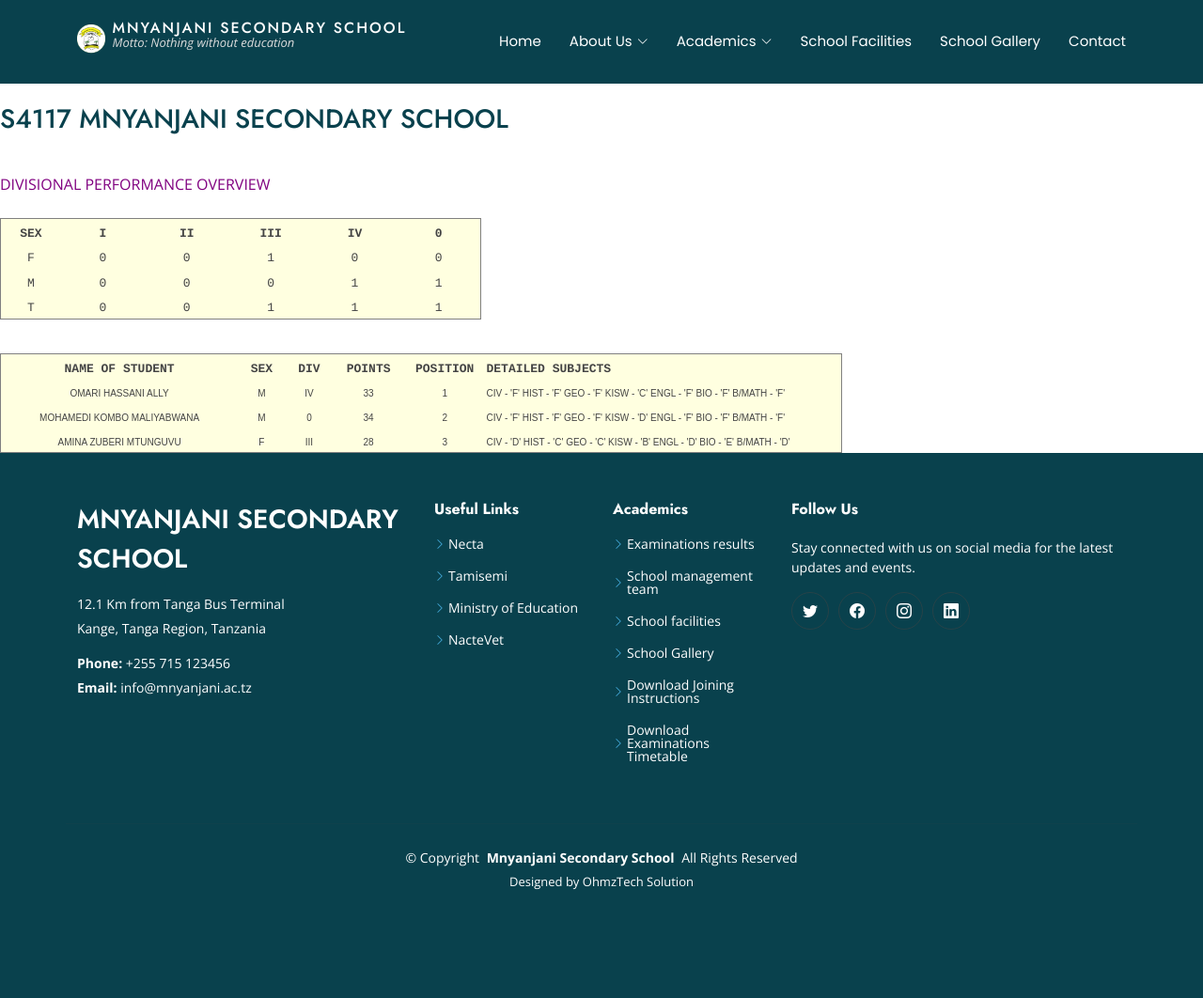
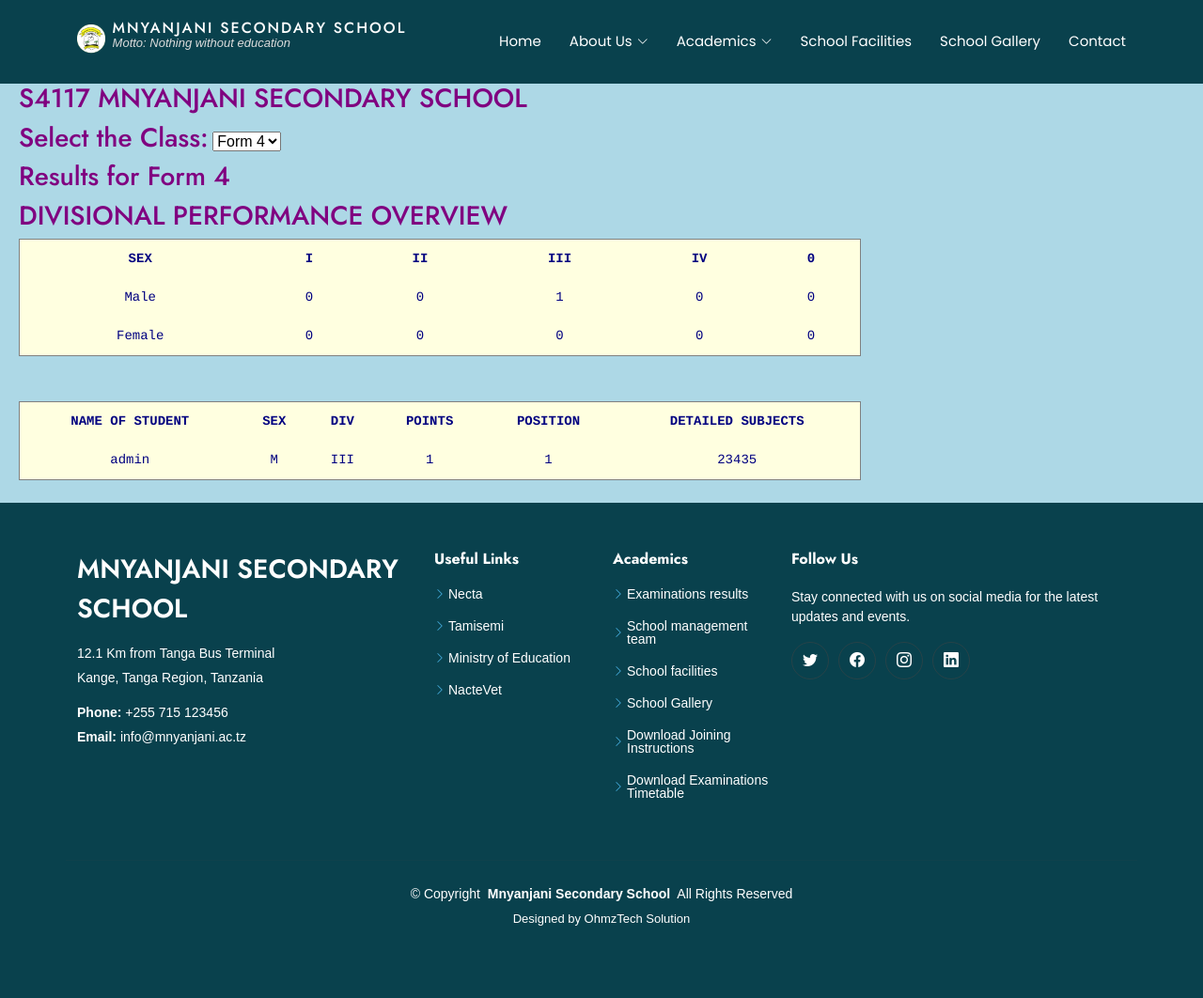
Before and after one commit to fredrickmugish/mss, a Django app: page /academic_results/ in a window 1280 px wide. Shown: the whole page at 94% size. Before the commit the page ends 947 px from the top, so only its background shows below. Run offline with Django 5.2, Linux system fonts and the light colour scheme; data comes from the database, SQL or seed files in the repository; some libraries are stand-ins or nearby versions.

Commit message:
first commit

```diff
--- a/mnyanjani/templates/academic_results.html
+++ b/mnyanjani/templates/academic_results.html
@@ -5,93 +5,115 @@
 <html>
 <head>
     <meta http-equiv="Content-Type" content="text/html; charset=UTF-8">
+    <style>
+        body {
+            background-color: LIGHTBLUE;
+            color: #000080;
+            font-family: 'Arial', sans-serif;
+        }
+        h2, h3 {
+            color: #800080;
+            text-align: left;
+            margin-left: 20px;
+        }
+        table {
+            border-collapse: collapse;
+            width: 70%;
+            margin-left: 20px;
+        }
+        th, td {
+            padding: 10px;
+            text-align: center;
+            font-family: 'Courier', sans-serif;
+            font-size: 14px;
+        }
+        th {
+            background-color: LIGHTYELLOW;
+        }
+        td {
+            background-color: LIGHTYELLOW;
+        }
+        .table-header {
+            background-color: LIGHTYELLOW;
+        }
+    </style>
 </head>
-<body text="#000080" link="#0000ff" vlink="#800080" bgcolor="LIGHTBLUE">
-    <font color="#800080">
-      <h2>OFFICIAL SCHOOL EXAMINATIONS RESULTS </h2>
-        <h1>
-          <h1><p align="LEFT">FORM FOUR 2024 EXAMINATION RESULTS</p></h1>
-        </h1>
-        <h3>
-            <p align="LEFT">S4117 MNYANJANI SECONDARY SCHOOL</p>
-        </h3>
-        <br>
-        DIVISIONAL PERFORMANCE OVERVIEW
-    </font>
-    <br><br>
-    <table border="" width="40%" align="LEFT" bgcolor="LIGHTYELLOW">
+<body>
+    <h2>OFFICIAL SCHOOL EXAMINATIONS RESULTS</h2>
+    <h3>FORM FOUR 2024 EXAMINATION RESULTS</h3>
+    <h3>S4117 MNYANJANI SECONDARY SCHOOL</h3>
+    <form method="get" action="">
+        <label for="class-select"><h3> Select the Class:</h3></label>
+        <select name="class" id="class-select" onchange="this.form.submit()">
+            <option value="Form 1" {% if selected_class == 'Form 1' %}selected{% endif %}>Form 1</option>
+            <option value="Form 2" {% if selected_class == 'Form 2' %}selected{% endif %}>Form 2</option>
+            <option value="Form 3" {% if selected_class == 'Form 3' %}selected{% endif %}>Form 3</option>
+            <option value="Form 4" {% if selected_class == 'Form 4' %}selected{% endif %}>Form 4</option>
+        </select>
+    </form>
+
+    <h3>Results for {{ selected_class }}</h3>
+    <h3>DIVISIONAL PERFORMANCE OVERVIEW</h3>
+    <table border="1">
+        <thead class="table-header">
+            <tr>
+                <th>SEX</th>
+                <th>I</th>
+                <th>II</th>
+                <th>III</th>
+                <th>IV</th>
+                <th>0</th>
+            </tr>
+        </thead>
         <tbody>
             <tr>
-                <td width="3%" align="CENTER"><b><font face="Courier" size="2">SEX</font></b></td>
-                <td width="5%" align="CENTER"><b><font face="Courier" size="2">I</font></b></td>
-                <td width="5%" align="CENTER"><b><font face="Courier" size="2">II</font></b></td>
-                <td width="5%" align="CENTER"><b><font face="Courier" size="2">III</font></b></td>
-                <td width="5%" align="CENTER"><b><font face="Courier" size="2">IV</font></b></td>
-                <td width="5%" align="CENTER"><b><font face="Courier" size="2">0</font></b></td>
+                <td>Male</td>
+                <td>{{ overview.male.division_i }}</td>
+                <td>{{ overview.male.division_ii }}</td>
+                <td>{{ overview.male.division_iii }}</td>
+                <td>{{ overview.male.division_iv }}</td>
+                <td>{{ overview.male.division_0 }}</td>
             </tr>
             <tr>
-                <td align="CENTER"><font face="Courier" size="2">F</font></td>
-                <td align="CENTER"><font face="Courier" size="2">0</font></td>
-                <td align="CENTER"><font face="Courier" size="2">0</font></td>
-                <td align="CENTER"><font face="Courier" size="2">1</font></td>
-                <td align="CENTER"><font face="Courier" size="2">0</font></td>
-                <td align="CENTER"><font face="Courier" size="2">0</font></td>
-            </tr>
-            <tr>
-                <td align="CENTER"><font face="Courier" size="2">M</font></td>
-                <td align="CENTER"><font face="Courier" size="2">0</font></td>
-                <td align="CENTER"><font face="Courier" size="2">0</font></td>
-                <td align="CENTER"><font face="Courier" size="2">0</font></td>
-                <td align="CENTER"><font face="Courier" size="2">1</font></td>
-                <td align="CENTER"><font face="Courier" size="2">1</font></td>
-            </tr>
-            <tr>
-                <td align="CENTER"><font face="Courier" size="2">T</font></td>
-                <td align="CENTER"><font face="Courier" size="2">0</font></td>
-                <td align="CENTER"><font face="Courier" size="2">0</font></td>
-                <td align="CENTER"><font face="Courier" size="2">1</font></td>
-                <td align="CENTER"><font face="Courier" size="2">1</font></td>
-                <td align="CENTER"><font face="Courier" size="2">1</font></td>
+                <td>Female</td>
+                <td>{{ overview.female.division_i }}</td>
+                <td>{{ overview.female.division_ii }}</td>
+                <td>{{ overview.female.division_iii }}</td>
+                <td>{{ overview.female.division_iv }}</td>
+                <td>{{ overview.female.division_0 }}</td>
             </tr>
         </tbody>
     </table>
-    <br><br><br><br><br><br>
-    <table border="" cellspacing="2" width="70%" bgcolor="LIGHTYELLOW">
+
+
+    <br><br>
+
+    <table border="1" cellspacing="2">
+        <thead class="table-header">
+            <tr>
+                <th>NAME OF STUDENT</th>
+                <th>SEX</th>
+                <th>DIV</th>
+                <th>POINTS</th>
+                <th>POSITION</th>
+                <th>DETAILED SUBJECTS</th>
+            </tr>
+        </thead>
         <tbody>
+            {% for student in students %}
             <tr>
-                <td width="20%" align="CENTER"><b><font face="Courier" size="2">NAME OF STUDENT</font></b></td>
-                <td width="4%" align="CENTER"><b><font face="Courier" size="2">SEX</font></b></td>
-                <td width="4%" align="CENTER"><b><font face="Courier" size="2">DIV</font></b></td>
-                <td width="6%" align="CENTER"><b><font face="Courier" size="2">POINTS</font></b></td>
-                <td width="6%" align="CENTER"><b><font face="Courier" size="2">POSITION</font></b></td>
-                <td width="30%" align="LEFT"><b><font face="Courier" size="2">DETAILED SUBJECTS</font></b></td>
+                <td>{{ student.name }}</td>
+                <td>{{ student.sex }}</td>
+                <td>{{ student.division }}</td>
+                <td>{{ student.points }}</td>
+                <td>{{ student.position }}</td>
+                <td>{{ student.detailed_subjects }}</td>
             </tr>
-            <tr>
-                <td align="CENTER"><font face="Arial" size="1">OMARI HASSANI ALLY</font></td>
-                <td align="CENTER"><font face="Arial" size="1">M</font></td>
-                <td align="CENTER"><font face="Arial" size="1">IV</font></td>
-                <td align="CENTER"><font face="Arial" size="1">33</font></td>
-                <td align="CENTER"><font face="Arial" size="1">1</font></td>
-                <td align="LEFT"><font face="Arial" size="1">CIV - 'F'   HIST - 'F'   GEO - 'F'   KISW - 'C'   ENGL - 'F'   BIO - 'F'   B/MATH - 'F'</font></td>
-            </tr>
-            <tr>
-                <td align="CENTER"><font face="Arial" size="1">MOHAMEDI KOMBO MALIYABWANA</font></td>
-                <td align="CENTER"><font face="Arial" size="1">M</font></td>
-                <td align="CENTER"><font face="Arial" size="1">0</font></td>
-                <td align="CENTER"><font face="Arial" size="1">34</font></td>
-                <td align="CENTER"><font face="Arial" size="1">2</font></td>
-                <td align="LEFT"><font face="Arial" size="1">CIV - 'F'   HIST - 'F'   GEO - 'F'   KISW - 'D'   ENGL - 'F'   BIO - 'F'   B/MATH - 'F'</font></td>
-            </tr>
-            <tr>
-                <td align="CENTER"><font face="Arial" size="1">AMINA ZUBERI MTUNGUVU</font></td>
-                <td align="CENTER"><font face="Arial" size="1">F</font></td>
-                <td align="CENTER"><font face="Arial" size="1">III</font></td>
-                <td align="CENTER"><font face="Arial" size="1">28</font></td>
-                <td align="CENTER"><font face="Arial" size="1">3</font></td>
-                <td align="LEFT"><font face="Arial" size="1">CIV - 'D'   HIST - 'C'   GEO - 'C'   KISW - 'B'   ENGL - 'D'   BIO - 'E'   B/MATH - 'D'</font></td>
-            </tr>
+            {% endfor %}
         </tbody>
     </table>
+    <br>
 </body>
 </html>
+
 {% endblock content %}
--- a/mnyanjani/urls.py
+++ b/mnyanjani/urls.py
@@ -18,7 +18,7 @@ urlpatterns = [
     path('news/<int:news_id>/', views.news_detail, name='news_detail'),  # Added detail view
     path('contact/', views.contact, name='contact'),
     path('academic_results/', views.academic_results, name='academic_results'),
-    path('display_results/', views.display_results, name='display_results'),
+
 
 
 ]
--- a/mnyanjani/views.py
+++ b/mnyanjani/views.py
@@ -3,7 +3,7 @@ from django.shortcuts import render, get_object_or_404
 from django.utils.timezone import now
 from django.contrib import messages
 from .models import (
-    StudentResult, PerformanceOverview, Facility, Alumni, Result, GalleryItem,
+    ExamResult, SchoolPerformanceOverview, Facility, Alumni, GalleryItem,
     News, JoiningInstruction, Headmaster, ContactMessage
 )
 
@@ -72,55 +72,35 @@ def contact(request):
             messages.error(request, "An error occurred while sending your message. Please try again.")
     return render(request, 'contact.html')
 
+
 def academic_results(request):
-    if request.method == "POST" and 'file' in request.FILES:
-        file = request.FILES['file']
-        decoded_file = file.read().decode('utf-8').splitlines()
-        reader = csv.reader(decoded_file)
+    # Get the selected class level from query parameters (default to 'Form 4')
+    selected_class = request.GET.get('class', 'Form 4')
 
-        # Clear existing data
-        StudentResult.objects.all().delete()
-        PerformanceOverview.objects.all().delete()
+    # Fetch students' results for the selected class
+    students = ExamResult.objects.filter(class_level=selected_class)
 
-        overview = {
-            "F": {"I": 0, "II": 0, "III": 0, "IV": 0, "0": 0},
-            "M": {"I": 0, "II": 0, "III": 0, "IV": 0, "0": 0},
+    # Calculate divisional performance overview for male and female students
+    overview = {
+        'male': {
+            'division_i': students.filter(sex='M', division='I').count(),
+            'division_ii': students.filter(sex='M', division='II').count(),
+            'division_iii': students.filter(sex='M', division='III').count(),
+            'division_iv': students.filter(sex='M', division='IV').count(),
+            'division_0': students.filter(sex='M', division='0').count(),
+        },
+        'female': {
+            'division_i': students.filter(sex='F', division='I').count(),
+            'division_ii': students.filter(sex='F', division='II').count(),
+            'division_iii': students.filter(sex='F', division='III').count(),
+            'division_iv': students.filter(sex='F', division='IV').count(),
+            'division_0': students.filter(sex='F', division='0').count(),
         }
+    }
 
-        for row in reader:
-            name, sex, division, points, position, detailed_subjects = row
-            StudentResult.objects.create(
-                name=name,
-                sex=sex,
-                division=division,
-                points=int(points),
-                position=int(position),
-                detailed_subjects=detailed_subjects,
-            )
-            if division in overview[sex]:
-                overview[sex][division] += 1
-
-        for sex, divisions in overview.items():
-            PerformanceOverview.objects.create(
-                sex=sex,
-                division_i=divisions["I"],
-                division_ii=divisions["II"],
-                division_iii=divisions["III"],
-                division_iv=divisions["IV"],
-                division_0=divisions["0"],
-            )
-
-        messages.success(request, "Results uploaded successfully.")
-        return render(request, "academic_results.html")
-
-    # Handle GET requests
-    return render(request, "academic_results.html")
-
-def display_results(request):
-    students = StudentResult.objects.all()
-    overview = PerformanceOverview.objects.all()
+    # Render the results in the template
     return render(request, "academic_results.html", {
         "students": students,
         "overview": overview,
-        "no_results": not students.exists(),
+        "selected_class": selected_class,
     })
```
Also changed, not shown: mnyanjani/admin.py (+62 -8 lines), mnyanjani/models.py (+51 -30 lines), mnyanjani_sec_school/settings.py (+90 -0 lines), db.sqlite3, mnyanjani/migrations/0005_examresult_schoolperformanceoverview_and_more.py (added), mnyanjani/migrations/0006_examresult_class_level.py (added).
